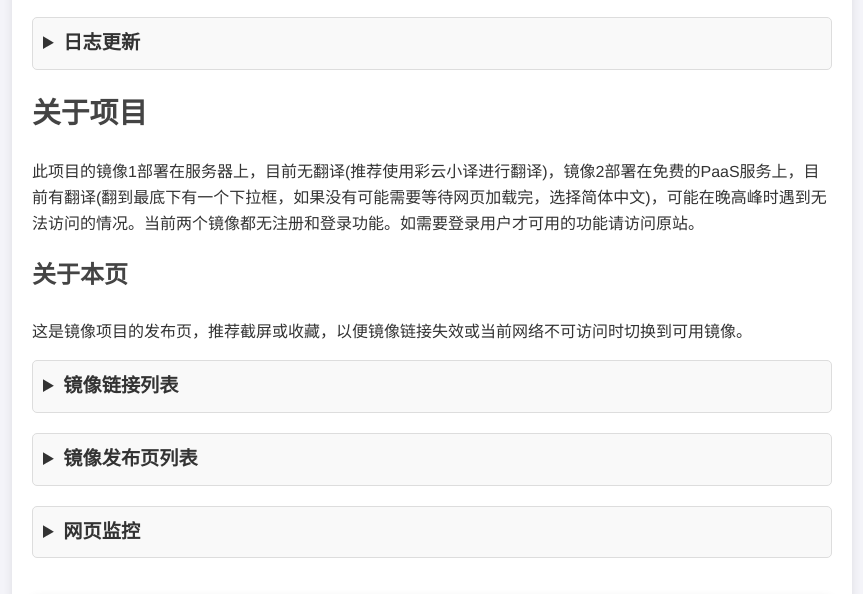
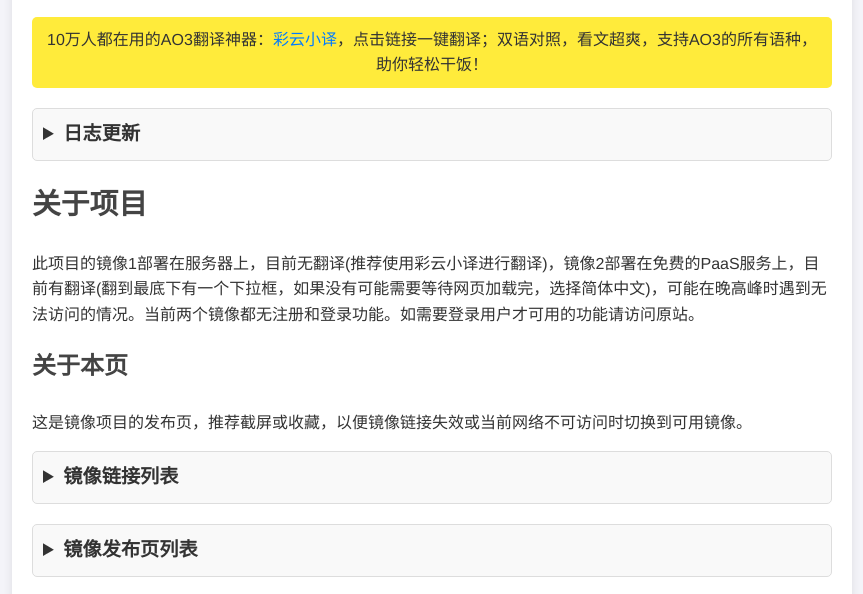
Before and after one commit to jifeng103/ao3nav, a plain HTML site: page index.html in a window 1280 px wide. Shown: the part 134-728 px from the top of the page, without its empty margins (208-1071 px from the left). Drawn offline with Linux system fonts and the light colour scheme.

Commit message:
Update index.html

```diff
--- a/index.html
+++ b/index.html
@@ -79,6 +79,13 @@
         .button:hover {
             background-color: #0056b3;
         }
+        .ad {
+            background-color: #ffeb3b;
+            padding: 10px;
+            border-radius: 5px;
+            margin-bottom: 20px;
+            text-align: center;
+        }
         footer {
             margin-top: 40px;
             padding-top: 20px;
@@ -133,6 +140,10 @@
 <body>
     <div class="container">
         <h1>镜像发布页</h1>
+
+        <div class="ad">
+            10万人都在用的AO3翻译神器：<a href="https://fanyi.caiyunapp.com/ao3?utm_source=fangao3sg.andbru123.cc.ua" target="_blank">彩云小译</a>，点击链接一键翻译；双语对照，看文超爽，支持AO3的所有语种，助你轻松干饭！
+        </div>
 
         <details>
             <summary>日志更新</summary>
```
